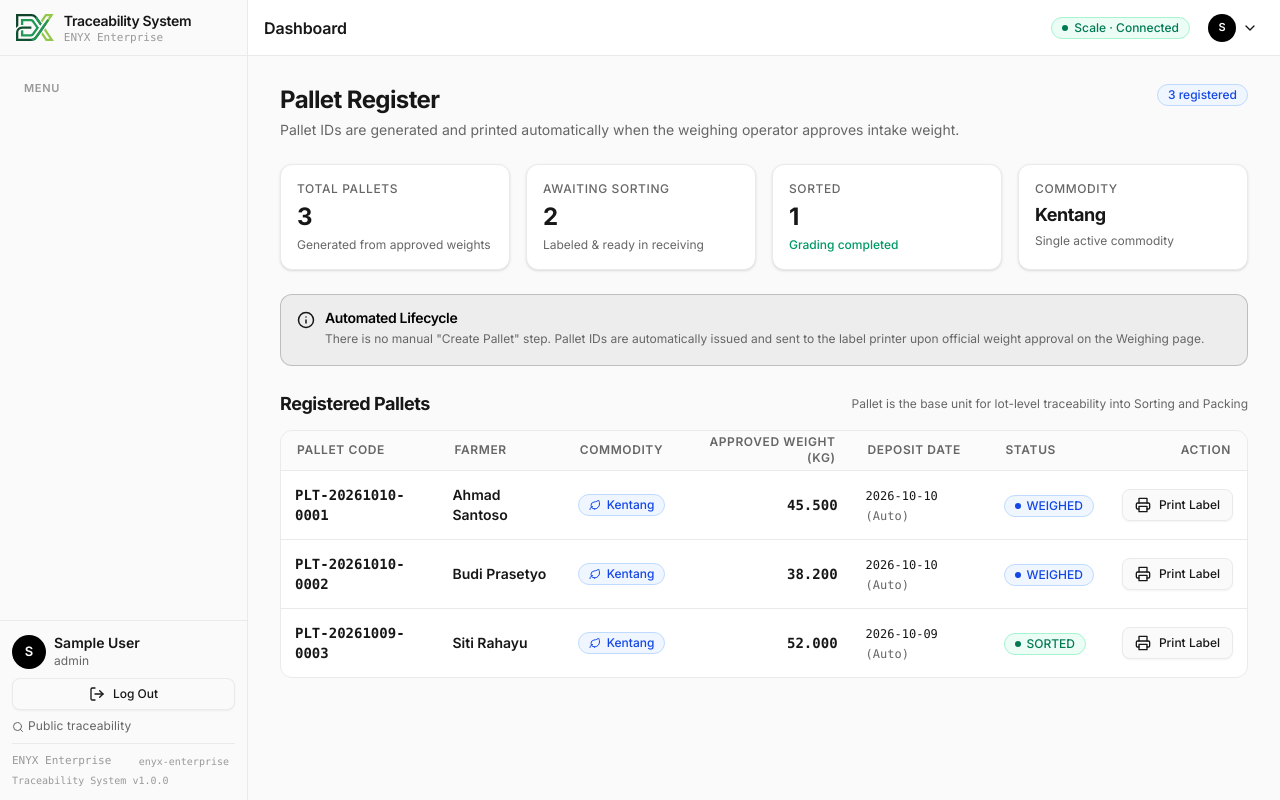
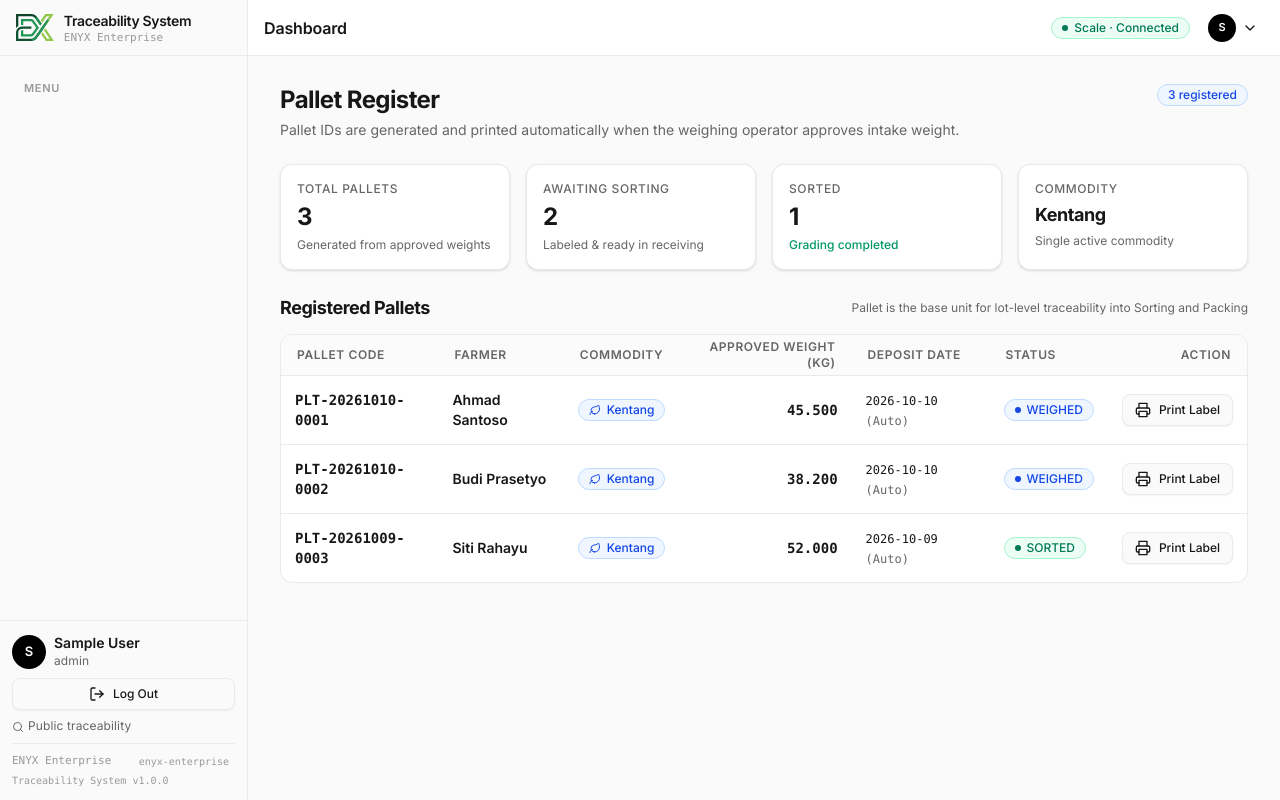
Before and after one commit to Rezen351/smarthub, a React (Vite) app in the folder frontend/: page /dashboard/pallets in a window 1280 px wide. Built offline with nearby package versions, Linux system fonts and the light colour scheme; sample sign-in values are in the browser's storage.

Commit message:
refactor(ui): remove automated lifecycle alert banner from PalletsPage

```diff
--- a/frontend/src/pages/PalletsPage.tsx
+++ b/frontend/src/pages/PalletsPage.tsx
@@ -1,11 +1,9 @@
 import { useState } from 'react'
 import Badge from '../components/shared/Badge'
 import Button from '../components/shared/Button'
-import Icon from '../components/shared/Icon'
 import DataTable, { type Column } from '../components/shared/DataTable'
 import PageHeader from '../components/shared/PageHeader'
 import { useToast } from '../components/feedback/Toast'
-import { Alert, AlertDescription, AlertTitle } from '../components/ui/alert'
 
 type Pallet = {
   id: string
@@ -154,14 +152,6 @@ export default function PalletsPage() {
         </div>
       </div>
 
-      <Alert variant="default" className="bg-primary/5 border-primary/20 text-foreground">
-        <Icon name="info" size={18} className="text-primary shrink-0" />
-        <AlertTitle className="text-primary font-semibold">Automated Lifecycle</AlertTitle>
-        <AlertDescription className="text-xs leading-relaxed text-muted-foreground">
-          There is no manual "Create Pallet" step. Pallet IDs are automatically issued and sent to the label printer upon official weight approval on the Weighing page.
-        </AlertDescription>
-      </Alert>
-
       <section className="space-y-3">
         <div className="flex items-center justify-between">
           <h2 className="text-lg font-bold tracking-tight text-foreground">Registered Pallets</h2>
```
Also changed, not shown: 1 other file (tests, documents, lock files or other folders).
